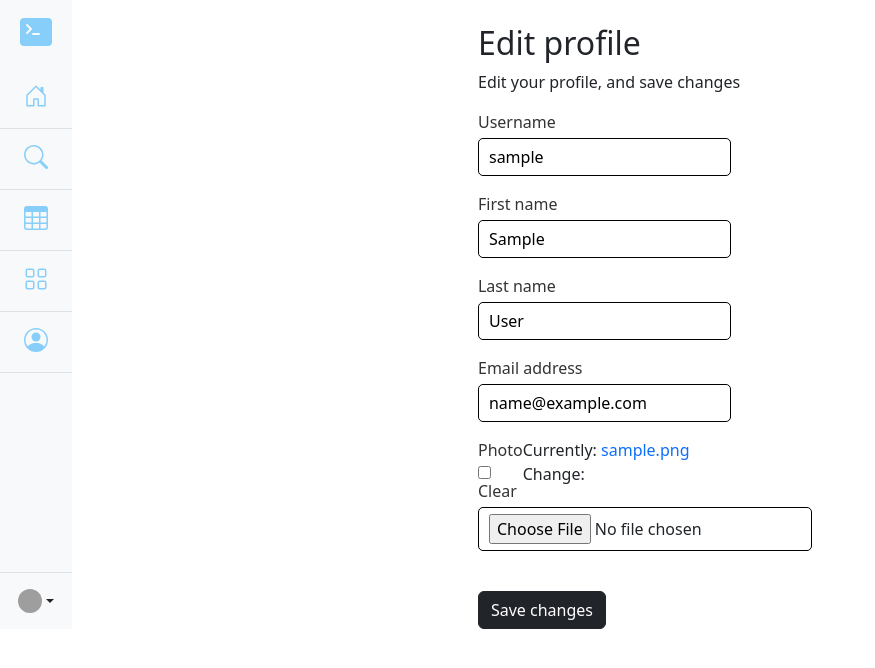
After one commit to priyanshu-pj/Posters, a Django app: page /account/edit/ in a window 1280 px wide. The commit adds this page. Shown: the top 668 px of the page, without its empty margins (0-875 px from the left). Run offline with Django 4.2, Linux system fonts and the light colour scheme; a user stored in the database is signed in; tables that the repository leaves empty hold one stand-in row (values such as "Sample post"); some libraries are stand-ins or nearby versions; grey boxes are pictures that could not be loaded.

Commit message:
refactoring code

```diff
--- /dev/null
+++ b/account/templates/account/edit.html
@@ -0,0 +1,16 @@
+{% extends "base.html" %}
+{% block title %}
+    {{ user.username }} profile
+{% endblock %}
+{% block content %}
+<br>
+    <h2>Edit profile</h2>
+    <p>Edit your profile, and save changes</p>
+    <form method="post" enctype="multipart/form-data">
+        {{ user_form.as_p }}
+        {{ profile_form.as_p }}
+        {% csrf_token %}
+        <br>
+        <input type="submit" class="btn btn-dark" value="Save changes">
+    </form>
+{% endblock %}
--- a/account/urls.py
+++ b/account/urls.py
@@ -1,6 +1,8 @@
 from django.urls import path
 from . import views
 
+app_name = "account"
+
 urlpatterns = [
-    path('profile/', views.profile, name='profile'),
+    path('edit/', views.edit, name='edit'),
 ]
--- a/account/views.py
+++ b/account/views.py
@@ -4,11 +4,26 @@ from django.contrib.auth.decorators import login_required
 
 
 @login_required
-def profile(request):
-    profile_form = ProfileEditForm()
-    user_form = UserEditForm()
+def edit(request):
     user = request.user
-    return render(request, 'account/profile.html', {
+    if request.method == "POST":
+        profile_form = ProfileEditForm(
+            instance=request.user.profile,
+            data=request.POST,
+            files=request.FILES
+        )
+        user_form = UserEditForm(
+            instance=request.user,
+            data=request.POST,
+        )
+        if profile_form.is_valid() and user_form.is_valid():
+            profile_form.save()
+            user_form.save()
+
+    else:
+        profile_form = ProfileEditForm(instance=request.user.profile)
+        user_form = UserEditForm(instance=request.user)
+    return render(request, 'account/edit.html', {
         'profile_form': profile_form,
         'user_form': user_form,
         'user': user
--- a/home/templates/home/register.html
+++ b/home/templates/home/register.html
@@ -17,6 +17,6 @@
     </form>
     <br>
     <p>
-        Already have an account? <a href="{% url 'login' %}">Login</a> now.
+        Already have an account? <a href="{% url 'home:login' %}">Login</a> now.
     </p>
 {% endblock %}
--- a/home/templates/home/sidebars/index.html
+++ b/home/templates/home/sidebars/index.html
@@ -45,7 +45,7 @@
       .bi {
         vertical-align: -.125em;
         fill: currentColor;
-        color: brown;
+        color: lightskyblue;
       }
 
       .nav-scroller {
@@ -145,7 +145,7 @@
     </a>
     <ul class="nav  nav-flush flex-column mb-auto text-center">
       <li class="nav-item">
-        <a href="{% url 'dashboard' %}" class="nav-link active py-3 border-bottom rounded-0" aria-current="page" title="Home" data-bs-toggle="tooltip" data-bs-placement="right">
+        <a href="{% url 'home:dashboard' %}" class="nav-link active py-3 border-bottom rounded-0" aria-current="page" title="Home" data-bs-toggle="tooltip" data-bs-placement="right">
           <svg class="bi pe-none" width="24" height="24" role="img" aria-label="Home"><use xlink:href="#home"/></svg>
         </a>
       </li>
@@ -180,9 +180,9 @@
       <ul class="dropdown-menu text-small shadow">
         <li><a class="dropdown-item" href="#">Create new poster</a></li>
         <li><a class="dropdown-item" href="#">Settings</a></li>
-        <li><a class="dropdown-item" href="{% url 'profile' %}">Profile</a></li>
+        <li><a class="dropdown-item" href="{% url 'account:edit' %}">Edit profile</a></li>
         <li><hr class="dropdown-divider"></li>
-        <li><a class="dropdown-item" href="{% url 'logged-out' %}">Sign out</a></li>
+        <li><a class="dropdown-item" href="{% url 'home:logged-out' %}">Sign out</a></li>
       </ul>
     </div>
   </div>
--- a/home/templates/registration/logged_out.html
+++ b/home/templates/registration/logged_out.html
@@ -8,5 +8,5 @@
         <br>
         You have been successfully logged out.
         <br>
-        <a href="{% url 'login' %}">login</a> again
+        <a href="{% url 'home:login' %}">login</a> again
 {% endblock %}
--- a/home/templates/registration/login.html
+++ b/home/templates/registration/login.html
@@ -15,6 +15,6 @@
     <br>
     <p>
         Don't have an account?
-        <a href="{% url 'register' %}">Create</a> one right now.
+        <a href="{% url 'home:register' %}">Create</a> one right now.
     </p>
 {% endblock %}
--- a/home/urls.py
+++ b/home/urls.py
@@ -1,6 +1,8 @@
 from django.urls import path
 from . import views
 from django.contrib.auth import views as auth_views
+
+app_name = "home"
 
 urlpatterns = [
     path('', views.dashboard, name='dashboard'),
--- a/posters/settings.py
+++ b/posters/settings.py
@@ -128,9 +128,9 @@ DEFAULT_AUTO_FIELD = 'django.db.models.BigAutoField'
 STATIC_URL = 'static/'
 
 # Redirects
-LOGIN_REDIRECT_URL = "dashboard"
-LOGIN_URL = "login"
-LOGOUT_URL = "logged-out"
+LOGIN_REDIRECT_URL = "home:dashboard"
+LOGIN_URL = "home:login"
+LOGOUT_URL = "home:logged-out"
 
 # Media files
 MEDIA_URL = "media/"
--- a/posters/urls.py
+++ b/posters/urls.py
@@ -5,8 +5,8 @@ from django.urls import path, include
 
 urlpatterns = [
     path('admin/', admin.site.urls),
-    path('home/', include('home.urls')),
-    path('account/', include('account.urls')),
+    path('home/', include('home.urls', namespace='home')),
+    path('account/', include('account.urls', namespace='account')),
 ]
 
 
```
Also changed, not shown: account/templates/account/profile.html (deleted, +0 -21 lines).
